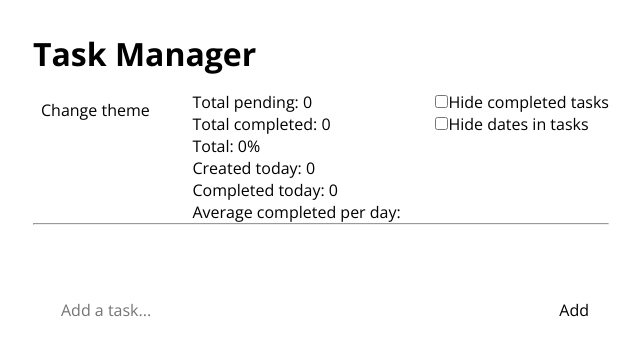
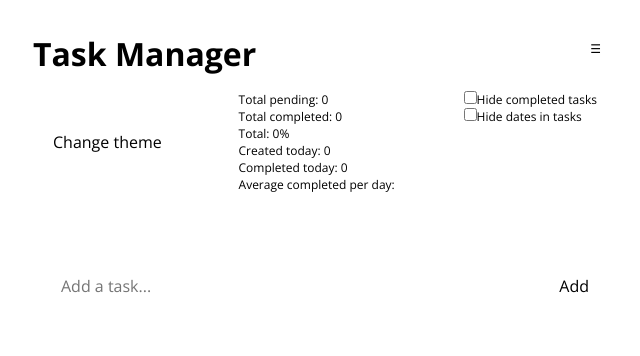
Before and after one commit to jakebeamish/task-manager, a website with bundled scripts: page index.html in a window 1280 px wide. Shown: the whole page, without its empty margins (319-959 px from the left). Built offline with nearby package versions, Linux system fonts and the light colour scheme.

Commit message:
style: closable options section and layout imrovements

```diff
--- a/index.html
+++ b/index.html
@@ -8,12 +8,12 @@
     <div class="app-container">
       <div class="content-container">
         <h1>Task Manager</h1>
-        <header>
+        <button id="toggleHeader" onclick="toggleHeader()">☰</button>
+        <header id="header">
           <button onclick="toggleTheme()">Change theme</button>
           <div id="statsContainer"></div>
           <div id="optionsContainer"></div>
         </header>
-        <hr />
         <div id="filtersContainer"></div>
         <div class="input-container">
           <input
@@ -33,6 +33,7 @@
     <script src="src/index.js" type="module"></script>
     <script>
       let index = 0;
+      let hidden = false;
       const toggleTheme = () => {
         const root = document.documentElement;
         const themes = ["nord", "nord-light", "dark", "plain"]
@@ -48,6 +49,16 @@
       } else {
         document.documentElement.setAttribute("data-theme", nord);
       }
+
+      const toggleHeader = () => {
+        hidden = !hidden;
+        const header = document.querySelector("#header");
+        if (hidden) {
+          header.style.display = "none";
+        }  else {
+          header.style.display = "flex";
+        }
+      }
     </script>
   </body>
 </html>
--- a/src/style.css
+++ b/src/style.css
@@ -52,7 +52,7 @@
 :root[data-theme="plain"] {
   --text-color: black;
   --bg-color: white;
-  --secondary-bg-color: ivory;
+  --secondary-bg-color: #f2f2f2;
   --primary-color: midnightblue;
   --secondary-color: white;
 }
@@ -92,9 +92,19 @@ input, textarea {
   font: inherit;
 }
 
+h1 {
+  display: inline-block;
+  padding-bottom: 0.5rem;
+}
+
 header {
   display: flex;
   justify-content: space-between;
+  background: var(--secondary-bg-color);
+  padding: 8px 12px;
+  border-radius: 4px;
+  font-size: 12px;
+  /* padding-bottom: 0.5rem; */
 }
 
 .app-container  {
@@ -104,6 +114,12 @@ header {
   margin-top: 2rem;
   height: 100vh;
   /* width: 100%; */
+}
+
+#toggleHeader {
+  background-color: var(--secondary-bg-color);
+  float: right;
+  font-size: 12px;
 }
 
 .content-container {
@@ -232,6 +248,4 @@ button {
   background-color: var(--bg-color);
   color: var(--text-color);
   border: none;
-  /* border: 1px solid var(--text-color); */
-  height: 100%;
 }
```
